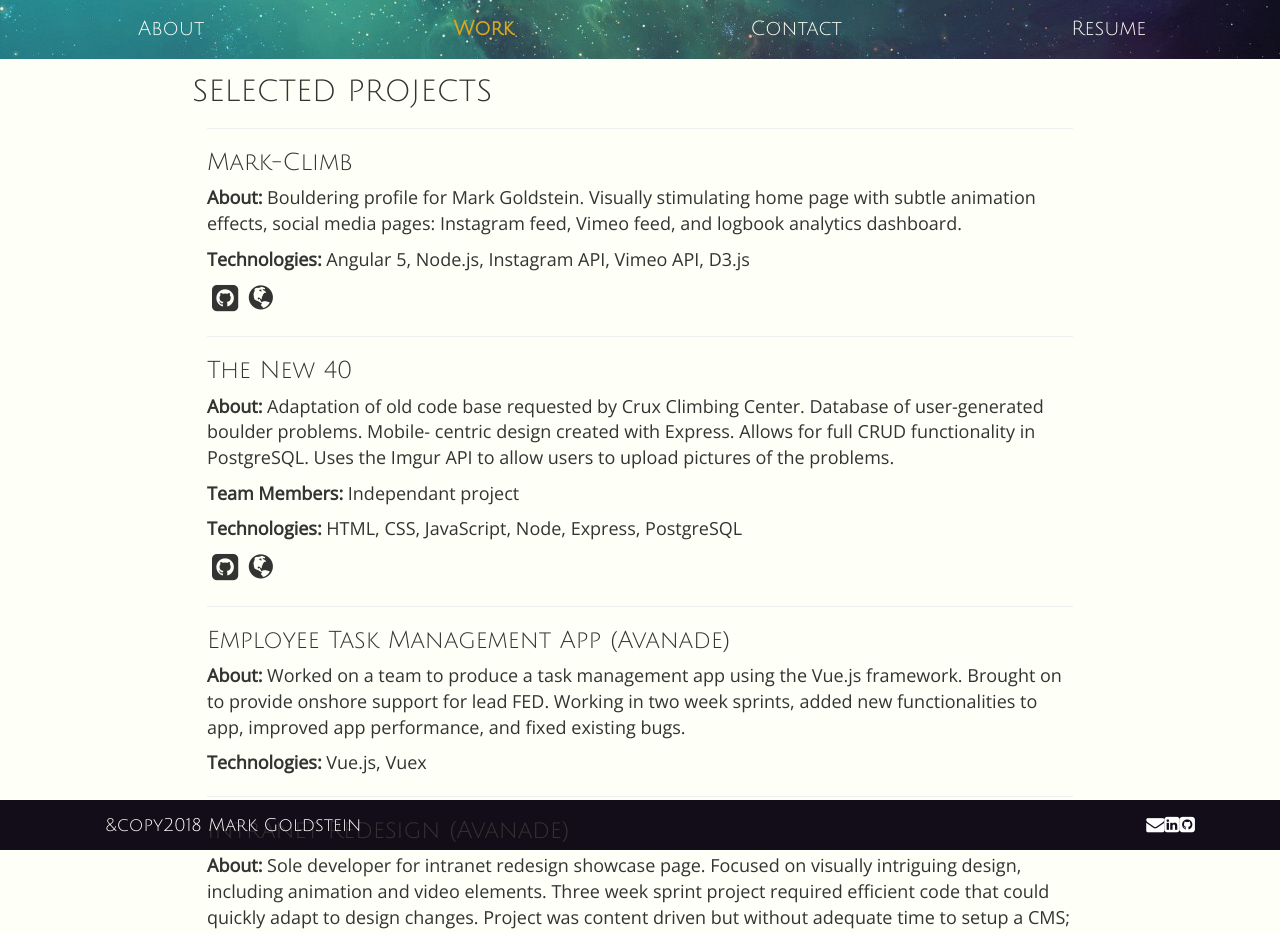
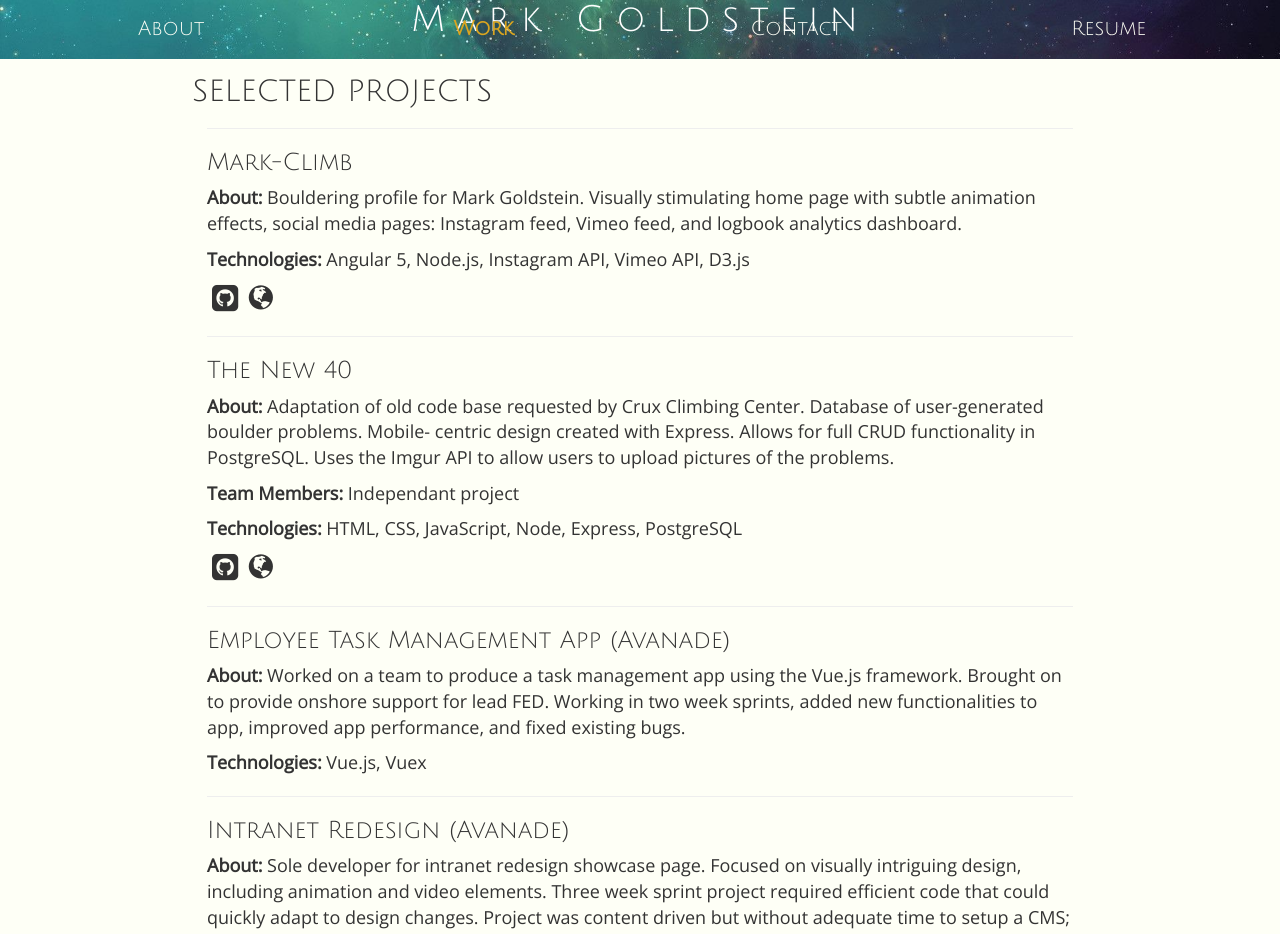
Before and after one commit to markdgold/markdgold.github.io, a React (Create React App) app: page /work in a window 1280 px wide. Shown: the top 934 px of the page. Built offline with nearby package versions, Linux system fonts and the light colour scheme.

Commit message:
commit for vue

```diff
--- a/src/App.js
+++ b/src/App.js
@@ -5,12 +5,27 @@ import Footer from './components/Footer';
 
 
 class App extends Component {
+  componentDidMount(){
+    // console.log(document.getElementById('NavBar'));
+    window.addEventListener('scroll', this.handleScroll);
+  }
+
+  componentWillUnmount(){
+    window.removeEventListener('scroll', this.handleScroll);
+  }
+
+  handleScroll(e){
+    let scrollTop = e.srcElement.body.scrollTop,
+        itemTranslate = Math.min(0, scrollTop/3 - 60);
+    // console.log(scrollTop);
+  }
+
   render() {
     return (
       <div className="App">
         <Nav />
         <Main />
-        <Footer />
+        {/* <Footer /> */}
       </div>
     );
   }
--- a/src/components/About.js
+++ b/src/components/About.js
@@ -5,7 +5,6 @@ import iceland from '../assets/images/icelandcropsmall.png';
 
 class About extends Component {
   componentDidUpdate(){
-    console.log(this.props)
     this.checkIfAbout();
   }
   componentDidMount(){
--- a/src/components/Footer.js
+++ b/src/components/Footer.js
@@ -1,17 +1,29 @@
 import React, { Component } from 'react';
 
 class Footer extends Component{
+    constructor(){
+        super();
+        this.state = {
+            year: ''
+        }
+    }
+    setYear(){
+        console.log(new Date().getFullYear())
+        this.setState({year: new Date().getFullYear()})
+    }
+    componentDidMount(){
+        this.setYear()
+    }
+
     render() {
         return(
-            <footer className="white">
-                <div className="container">
-                    <div className="col-xs-6 page-font"><span className="pull-left">&copy2018 Mark Goldstein</span></div>
-                    <div className="col-xs-6 page-font">
-                        <span className="pull-right">
-                            <a className="white" href="mailto:mark@markdgold.com" target="_blank"><i className="fa fa-envelope"></i></a>
-                            <a className="white" href="https://linkedin.com/in/markdgold" target="_blank"><i className="fa fa-linkedin-square"></i></a>
-                            <a className="white" href="https://github.com/markdgold" target="_blank"><i className="fa fa-github-square"></i></a>
-                        </span>
+            <footer className="Footer">
+                <div className="container-fluid">
+                    <div className="pull-left">{'\u00A9'} {this.state.year} Mark Goldstein</div>
+                    <div className="pull-right">
+                        <a href="mailto:mark@markdgold.com" target="_blank"><i className="fa fa-envelope"></i></a>
+                        <a href="https://linkedin.com/in/markdgold" target="_blank"><i className="fa fa-linkedin-square"></i></a>
+                        <a href="https://github.com/markdgold" target="_blank"><i className="fa fa-github-square"></i></a>
                     </div>
                 </div>
             </footer>
--- a/src/components/Header.js
+++ b/src/components/Header.js
@@ -5,6 +5,7 @@ class Header extends Component {
   render() {
     return (
       <div className="Header" style={{backgroundImage: `url("${background}")`}}>
+        {/* <iframe width="100%" height="100%" src="https://www.youtube.com/embed/-5Ocm6pB-LY?rel=0&amp;controls=0&amp;autoplay=1&amp;loop=1&amp;iv_load_policy=3&amp;showinfo=0" frameborder="0" allow="autoplay; encrypted-media" allowfullscreen></iframe> */}
         <div className="title-bar">
           <h1>Mark Goldstein</h1>
           <h2>Full Stack Web Developer</h2>
--- a/src/components/Nav.js
+++ b/src/components/Nav.js
@@ -4,10 +4,19 @@ import background from '../assets/images/as8nzKo.jpg'
 
 
 class Nav extends Component {
+  componentDidMount(){
+    // this.handleScroll
+  }
+
+  handleScroll(e){
+    console.log(this.refs.NavBar.scrollTop)
+  }
+
   render() {
     return (
-      <div className="Nav">
+      <div className="Nav" id="NavBar" ref="NavBar">
         <div className="nav-bar container-fluid" style={{backgroundImage: `url("${background}")`}}>
+            <h1 className="deleteH1">Mark Goldstein</h1>
             <span><NavLink to="/about" activeClassName="active">About</NavLink></span>
             <span><NavLink to="/work" activeClassName="active">Work</NavLink></span>
             <span><NavLink to="/contact" activeClassName="active">Contact</NavLink></span>
--- a/src/stylesheets/_variables.scss
+++ b/src/stylesheets/_variables.scss
@@ -1,3 +1,3 @@
 $white: #fefff6;
 $desktop-break: 768px;
-$mobile-break: 360px;
+$mobile-break: 680px;
--- a/src/stylesheets/components/_Footer.scss
+++ b/src/stylesheets/components/_Footer.scss
@@ -1,14 +1,25 @@
-footer {
+@import "../variables";
+
+.Footer {
     color: white;
     background: #130c19;
     height: 50px;
+    padding: 0;
+    @media (min-width: $mobile-break) {
+        padding: 0 15%;
+    }
+    .container-fluid{
+        padding: 0;
+        div{
+            padding-top: 13px;
+            padding-left: 20px;
+            padding-right: 20px;
+            a{
+                padding: 0 5px;
+                i{
+                    color: #ffffff;
+                }
+            }
+        }
+    }
 }
-
-footer span {
-    padding-top: 13px;
-    padding-left: 20px;
-}
-
-.white{
-    color: white;
-}
--- a/src/stylesheets/components/_Nav.scss
+++ b/src/stylesheets/components/_Nav.scss
@@ -10,6 +10,12 @@
         background-attachment: fixed;
         background-position: center;
         background-size: cover;
+        h1{
+            color: white;
+            letter-spacing: .3em;
+            height: 0px;
+            margin: 0px;
+        }
         span{
             padding-top: 15px;
             width: 25%;
```
Also changed, not shown: 1 other file (tests, documents, lock files or other folders).
